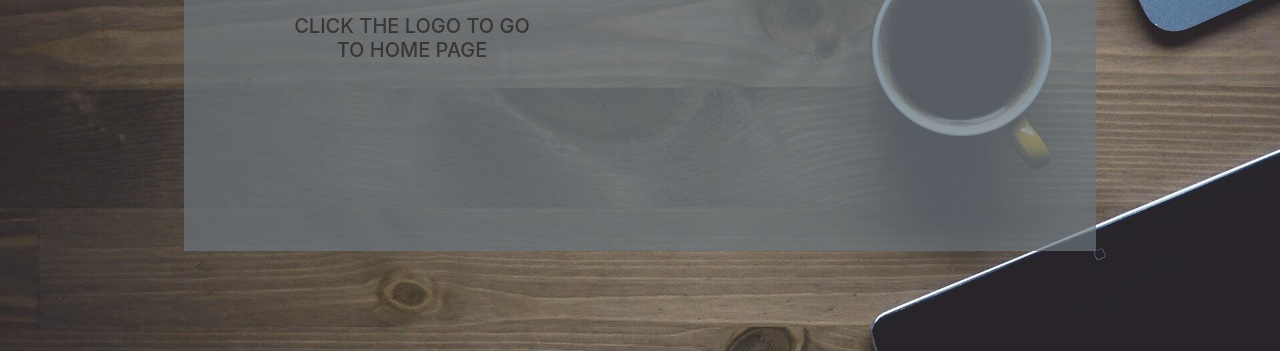
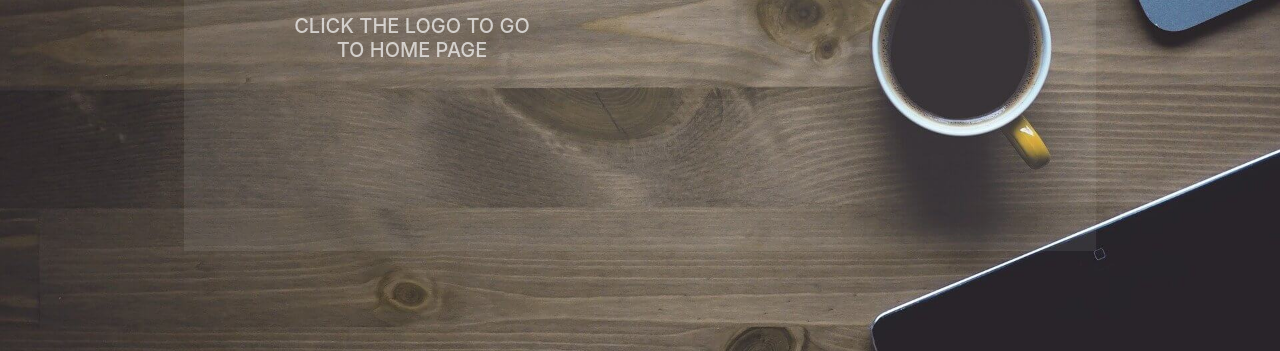
Before and after one commit to Sauravsingh2759/Average_cgpa_to_percentage, a plain HTML site: page firstSemester.html in a window 1280 px wide. Shown: the part 449-800 px from the top of the page. Drawn offline with nearby package versions, Linux system fonts and the light colour scheme.

Commit message:
Update stylesem.css

```diff
--- a/stylesem.css
+++ b/stylesem.css
@@ -97,14 +97,14 @@
   }
 
 body{
-	background-image: url('bg.jpg');
+	background-image: url('bg-m.jpg');
   background-size: cover;
   background-repeat: no-repeat;
 	padding: 20px;
 }
 
 #container{
-	background-color:#6C757D;
+	background-color:rgba(255, 255, 255, .1);
 	width: 100%;
 	min-height: calc(100vh - 40px);
   opacity: 0.7;
@@ -123,6 +123,7 @@ body{
 	text-transform: uppercase;
 	text-align: center;
 	font-size: 20px;
+  color: white;
 }
 #second_part{
 		margin-top: 50px;
```
